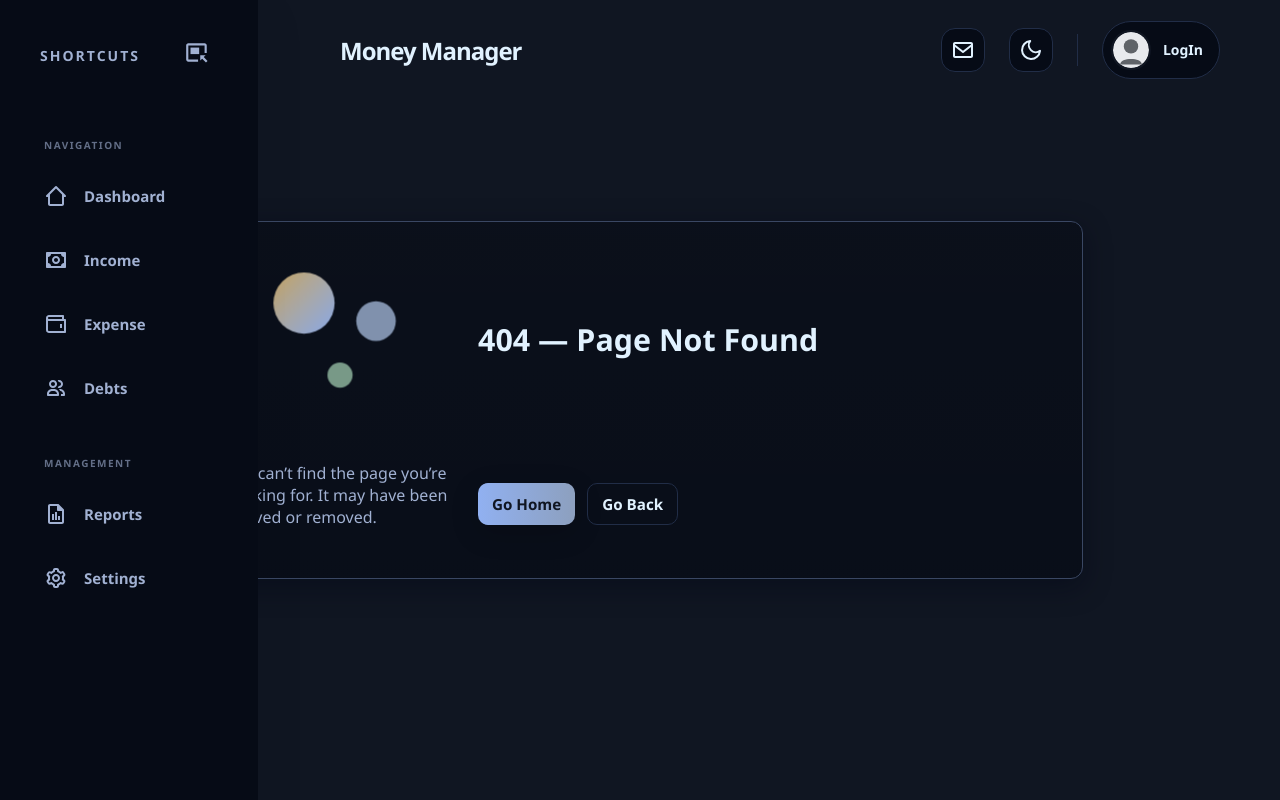
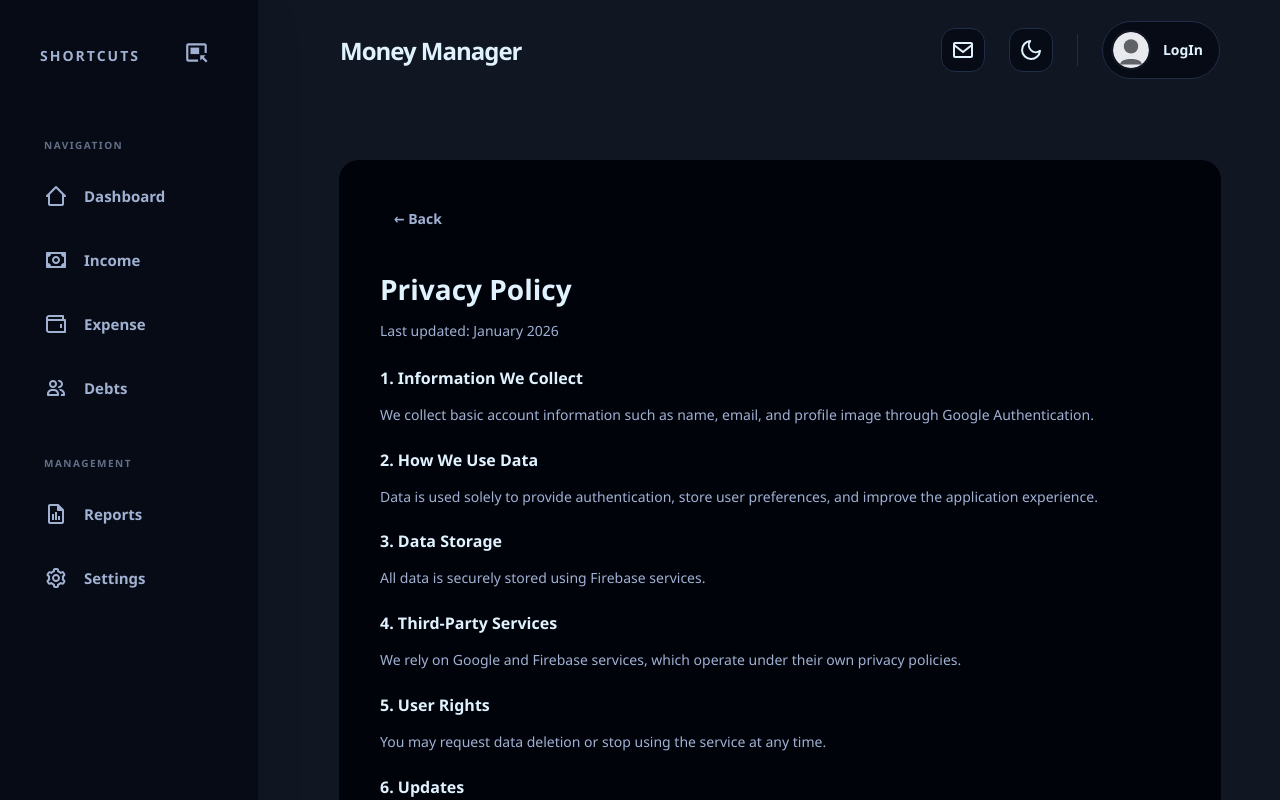
Before and after one commit to almonther-altumi/MoneyManagerDashboard, a React (Vite) app: page /privacy in a window 1280 px wide. Shown: the top 800 px of the page. Built offline with nearby package versions, Linux system fonts and the light colour scheme; no server answers.

Commit message:
feat: Add Terms of Service and Privacy Policy pages with navigation links

```diff
--- a/src/App.jsx
+++ b/src/App.jsx
@@ -16,6 +16,10 @@ import SettingsPage from './Pages/SettingsPage'
 import NotFoundPage from './Pages/NotFoundPage'
 import HomePage from './Pages/HomePage'
 import LoginPage from './Pages/LoginPage'
+
+import TermsOfService from "./pages/TermsOfService";
+import PrivacyPolicy from "./pages/PrivacyPolicy";
+
 
 export default function App() {
   const [user, setUser] = useState(null);
@@ -69,6 +73,9 @@ export default function App() {
               <Route path="/reports" element={<ReportsPage />} />
               <Route path="/settings" element={<SettingsPage />} />
               <Route path="/login" element={<LoginPage onLogin={setUser} />} />
+              <Route path="/terms" element={<TermsOfService />} />
+              <Route path="/privacy" element={<PrivacyPolicy />} />
+
               <Route path="*" element={<NotFoundPage />} />
             </Routes>
           </main>
--- a/src/Pages/HomePage.jsx
+++ b/src/Pages/HomePage.jsx
@@ -16,8 +16,17 @@ import { auth, db } from '../firebase';
 import '../components/Styles/MyCardsStyle.css';
 import '../components/Styles/quickInfoStyle.css';
 import '../components/HomePageComponents/RightBar/RightSidebar.css';
+import Notification from '../components/Notification';
 
 const HomePage = () => {
+  function internetChecker()
+  {
+    if(window.onoffline)
+      {
+        Notification("now" ,);
+      }
+  }
+  internetChecker()
   const [financialData, setFinancialData] = useState({
     income: [],
     expenses: [],
--- a/src/Pages/LoginPage.jsx
+++ b/src/Pages/LoginPage.jsx
@@ -97,7 +97,7 @@ const LoginPage = () => {
         )}
 
         <div className="login-footer">
-          By signing in, you agree to our <span>Terms of Service</span> and <span>Privacy Policy</span>.
+          By signing in, you agree to our <span onClick={() => navigate("/terms")}>Terms of Service</span> and <span onClick={() => navigate("/privacy")}>Privacy Policy</span>.
         </div>
       </div>
     </div>
--- /dev/null
+++ b/src/Pages/PrivacyPolicy.jsx
@@ -0,0 +1,67 @@
+import React from "react";
+import { useNavigate } from "react-router-dom";
+import "../components/Styles/PagesStyle/LegalPages.css";
+
+const PrivacyPolicy = () => {
+  const navigate = useNavigate();
+
+  return (
+    <div className="legal-page">
+      <div className="legal-card">
+        <button className="legal-back-btn" onClick={() => navigate(-1)}>
+          ← Back
+        </button>
+
+        <h1>Privacy Policy</h1>
+        <p className="legal-date">Last updated: January 2026</p>
+
+        <section>
+          <h2>1. Information We Collect</h2>
+          <p>
+            We collect basic account information such as name, email, and profile
+            image through Google Authentication.
+          </p>
+        </section>
+
+        <section>
+          <h2>2. How We Use Data</h2>
+          <p>
+            Data is used solely to provide authentication, store user preferences,
+            and improve the application experience.
+          </p>
+        </section>
+
+        <section>
+          <h2>3. Data Storage</h2>
+          <p>
+            All data is securely stored using Firebase services.
+          </p>
+        </section>
+
+        <section>
+          <h2>4. Third-Party Services</h2>
+          <p>
+            We rely on Google and Firebase services, which operate under their own
+            privacy policies.
+          </p>
+        </section>
+
+        <section>
+          <h2>5. User Rights</h2>
+          <p>
+            You may request data deletion or stop using the service at any time.
+          </p>
+        </section>
+
+        <section>
+          <h2>6. Updates</h2>
+          <p>
+            This policy may be updated periodically.
+          </p>
+        </section>
+      </div>
+    </div>
+  );
+};
+
+export default PrivacyPolicy;
--- /dev/null
+++ b/src/Pages/TermsOfService.jsx
@@ -0,0 +1,76 @@
+import React from "react";
+import { useNavigate } from "react-router-dom";
+import "../components/Styles/PagesStyle/LegalPages.css";
+
+const TermsOfService = () => {
+  const navigate = useNavigate();
+
+  return (
+    <div className="legal-page">
+      <div className="legal-card">
+        <button className="legal-back-btn" onClick={() => navigate(-1)}>
+          ← Back
+        </button>
+
+        <h1>Terms of Service</h1>
+        <p className="legal-date">Last updated: January 2026</p>
+
+        <section>
+          <h2>1. Acceptance of Terms</h2>
+          <p>
+            By accessing or using this application, you agree to be bound by these
+            Terms of Service. If you do not agree, please discontinue use.
+          </p>
+        </section>
+
+        <section>
+          <h2>2. Description of the Service</h2>
+          <p>
+            This service provides personal financial tracking, analytics, and
+            goal management tools for informational purposes only.
+          </p>
+        </section>
+
+        <section>
+          <h2>3. User Accounts</h2>
+          <p>
+            Authentication is handled via Google Sign-In. You are responsible
+            for maintaining the confidentiality of your account.
+          </p>
+        </section>
+
+        <section>
+          <h2>4. User Responsibility</h2>
+          <p>
+            You are solely responsible for the data you enter and decisions you
+            make based on the service.
+          </p>
+        </section>
+
+        <section>
+          <h2>5. Prohibited Use</h2>
+          <p>
+            Any attempt to misuse, exploit, or disrupt the service is strictly
+            prohibited.
+          </p>
+        </section>
+
+        <section>
+          <h2>6. Disclaimer</h2>
+          <p>
+            The service is provided "as is" without warranties of any kind.
+          </p>
+        </section>
+
+        <section>
+          <h2>7. Changes</h2>
+          <p>
+            We reserve the right to modify these terms at any time.
+          </p>
+        </section>
+      </div>
+    </div>
+  );
+};
+
+export default TermsOfService;
--- /dev/null
+++ b/src/components/Styles/PagesStyle/LegalPages.css
@@ -0,0 +1,51 @@
+.legal-page {
+  min-height: 100vh;
+  display: flex;
+  justify-content: center;
+  padding: 60px 16px;
+}
+
+.legal-card {
+  width: 100%;
+  max-width: 800px;
+  background: var(--bg-dark);
+  border-radius: 20px;
+  padding: 40px;
+  border:1px solid rgba(0, 0, 0, 0.25);
+  color: var(--text);
+}
+
+.legal-back-btn {
+  background: none;
+  border: none;
+  color: var(--text-muted);
+  font-size: 14px;
+  cursor: pointer;
+  margin-bottom: 20px;
+}
+
+.legal-card h1 {
+  font-size: 28px;
+  margin-bottom: 4px;
+}
+
+.legal-date {
+  font-size: 12px;
+  color: var(--text-muted);
+  margin-bottom: 24px;
+}
+
+.legal-card section {
+  margin-bottom: 22px;
+}
+
+.legal-card h2 {
+  font-size: 16px;
+  margin-bottom: 6px;
+}
+
+.legal-card p {
+  font-size: 14px;
+  line-height: 1.7;
+  color: var(--text-muted);
+}
```
